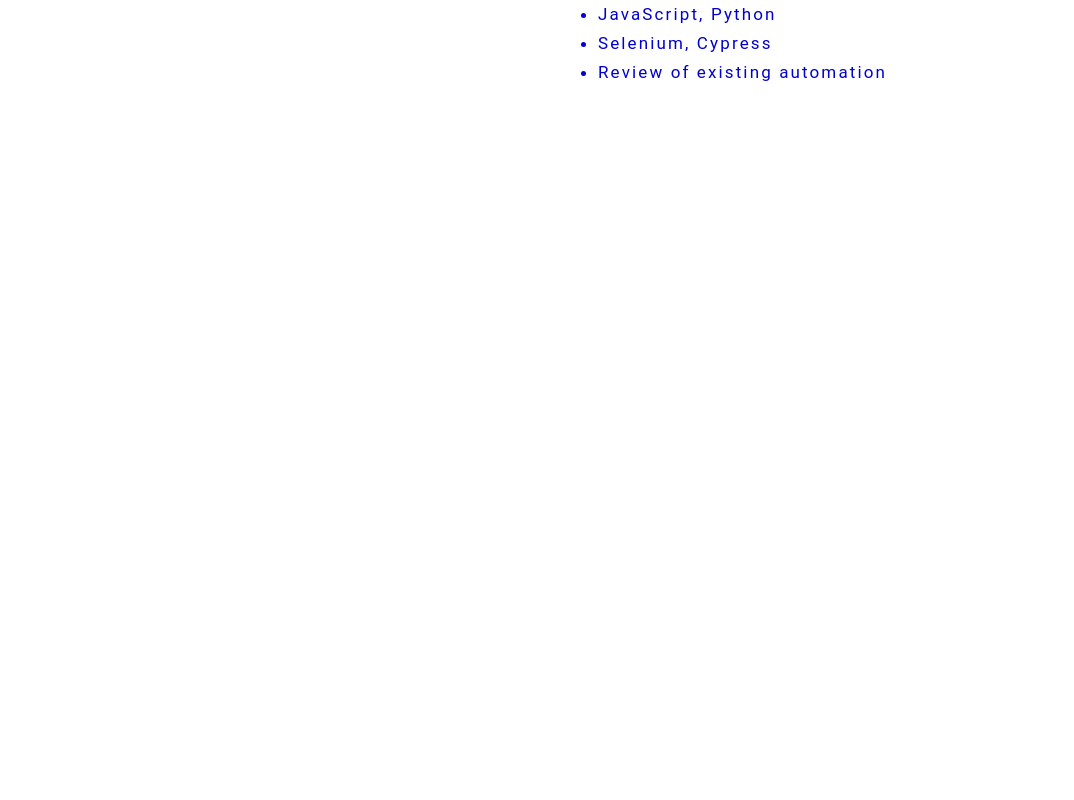
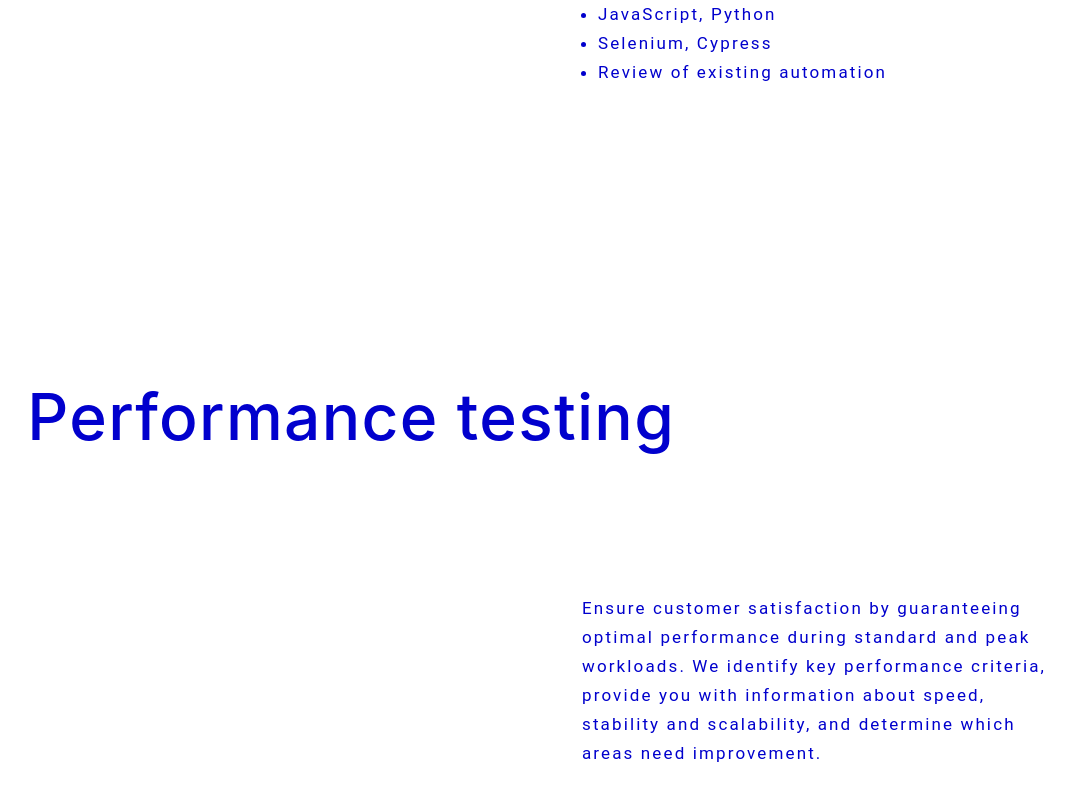
Before and after one commit to Morrism1/workshop-project, a React (Create React App) app: page / in a window 1280 px wide. Shown: the part 4708-5508 px from the top of the page, without its empty margins (26-1100 px from the left). Before the commit the page ends 4859 px from the top, so only its background shows below. Built offline with nearby package versions, Linux system fonts and the light colour scheme.

Commit message:
Add page six to app.js

```diff
--- a/src/components/App.js
+++ b/src/components/App.js
@@ -5,6 +5,7 @@
 import { pageThreeH2, pageThreeDownpart } from './PageThree';
 import { pageFourH2, pageFourDownContent } from './PageFour';
 import { pageFiveH2, pageFiveDownContent } from './PageFive';
+import { pageSixH2, pageSixDownpart } from './PageSix';
 
 function App() {
   const h2 = (
@@ -53,6 +54,13 @@
           bg={'bg-white'}
         />
       </div>
+      <div>
+        <GenericPage
+          header={pageSixH2}
+          body={pageSixDownpart}
+          bg={'bg-white'}
+        />
+      </div>
     </>
   );
 }
```
